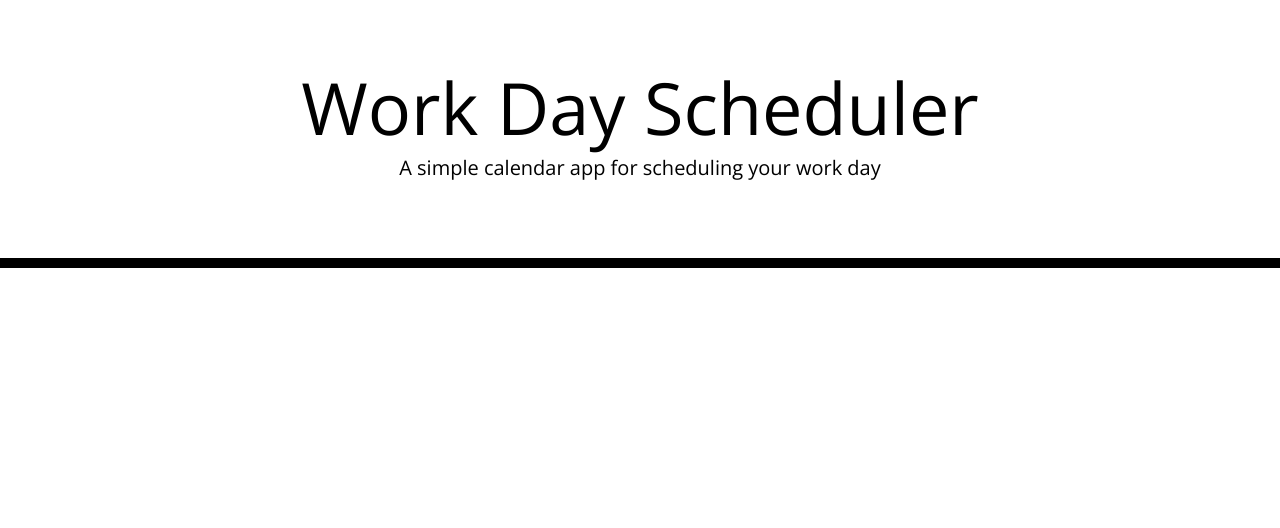
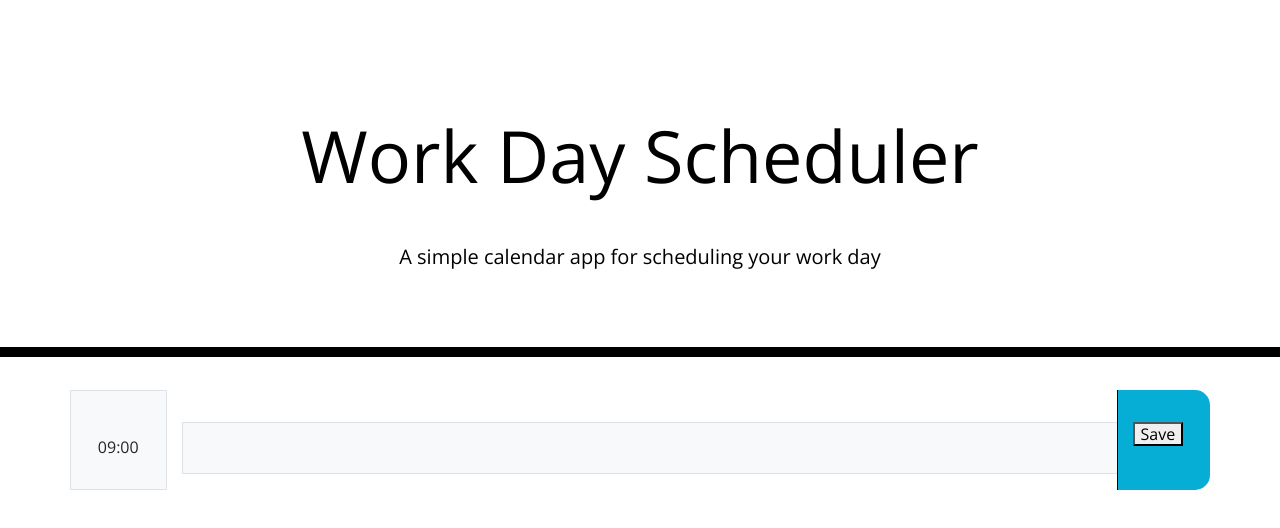
Before and after one commit to SonnyAddison/dailyPlanner, a plain HTML site: page index.html in a window 1280 px wide. Drawn offline with nearby package versions, Linux system fonts and the light colour scheme; files that its build step writes are made by us from their sources.

Commit message:
Fixing code

```diff
--- a/index.html
+++ b/index.html
@@ -4,10 +4,11 @@
     <meta charset="UTF-8" />
     <meta name="viewport" content="width=device-width, initial-scale=1.0" />
     <meta http-equiv="X-UA-Compatible" content="ie=edge" />
+
     <link
       rel="stylesheet"
       href="https://stackpath.bootstrapcdn.com/bootstrap/4.3.1/css/bootstrap.min.css"
-    />
+      />
     <link
       rel="stylesheet"
       href="https://use.fontawesome.com/releases/v5.8.1/css/all.css"
@@ -15,23 +16,123 @@
       crossorigin="anonymous"
     />
     <link
+      rel="stylesheet"
       href="https://fonts.googleapis.com/css?family=Open+Sans&display=swap"
-      rel="stylesheet"
     />
-    <link rel="stylesheet" href="style.css" />
+    <link rel="stylesheet" href="./assets/css/rest.css">
+    <link rel="stylesheet" href="./assets/css/style.css">
     <title>Work Day Scheduler</title>
   </head>
 
   <body>
-    <header class="jumbotron">
+    <header class="jumbotron text-center">
       <h1 class="display-3">Work Day Scheduler</h1>
       <p class="lead">A simple calendar app for scheduling your work day</p>
       <p id="currentDay" class="lead"></p>
     </header>
     <div class="container">
       <!-- Timeblocks go here -->
+        <div class="row">
+            <div id ="time" class="col p-3 border bg-light  text-center" >
+            09:00
+            </div>
+            <div class="col-10">
+                <input id="plan" type="text" size="100" class="p-3 border bg-light">
+            </div>
+            <div class="col saveBtn">
+            <button id="save" type="submit">Save</button>
+            </div>
+
+        </div>
+        <!--<div class="row">
+            <div class="col p-3 border bg-light text-center">
+            10:00
+            </div>
+            <div class="col">
+                <input type="text" size="115" class="p-3 border bg-light">
+            </div>
+            <div class="col">
+                <button class="p-3 border bg-light">save</button>
+            </div>
+        </div>
+        <div class="row">
+            <div class="col p-3 border bg-light text-center">
+            11:00
+            </div>
+            <div class="col">
+                <input type="text" size="115" class="p-3 border bg-light">
+            </div>
+            <div class="col">
+                <button class="p-3 border bg-light">save</button>
+            </div>
+        </div>
+        <div class="row">
+            <div class="col p-3 border bg-light text-center">
+            12:00
+            </div>
+            <div class="col">
+                <input type="text" size="115" class="p-3 border bg-light">
+            </div>
+            <div class="col">
+                <button class="p-3 border bg-light">save</button>
+            </div>
+        </div>
+        <div class="row">
+            <div class="col p-3 border bg-light text-center">
+            13:00
+            </div>
+            <div class="col">
+                <input type="text" size="115" class="p-3 border bg-light">
+            </div>
+            <div class="col">
+                <button class="p-3 border bg-light">save</button>
+            </div>
+        </div>
+        <div class="row">
+            <div class="col p-3 border bg-light text-center" >
+            14:00
+            </div>
+            <div class="col">
+                <input type="text" size="115" class="p-3 border bg-light">
+            </div>
+            <div class="col">
+                <button class="p-3 border bg-light">save</button>
+            </div>
+        </div>
+        <div class="row">
+            <div class="col p-3 border bg-light text-center">
+            15:00
+            </div>
+            <div class="col">
+                <input type="text" size="115" class="p-3 border bg-light">
+            </div>
+                <div class="col">
+                <button class="p-3 border bg-light">save</button>
+            </div>
+        </div>
+        <div class="row">
+            <div class="col p-3 border bg-light text-center">
+            16:00
+            </div>
+            <div class="col">
+                <input type="text" size="115" class="p-3 border bg-light">
+            </div>
+                <div class="col">
+                <button class="p-3 border bg-light">save</button>
+            </div>
+        </div>
+        <div class="row">
+            <div class="col p-3 border bg-light text-center">
+            17:00
+            </div>
+            <div class="col">
+                <input type="text" size="115" class="p-3 border bg-light">
+            </div>
+                <div class="col">
+            <button class="p-3 border bg-light">save</button>
+            </div>-->
+        </div>
     </div>
-
     <script src="https://cdnjs.cloudflare.com/ajax/libs/jquery/3.2.1/jquery.min.js"></script>
     <script src="https://cdnjs.cloudflare.com/ajax/libs/moment.js/2.24.0/moment.min.js"></script>
   </body>
```
